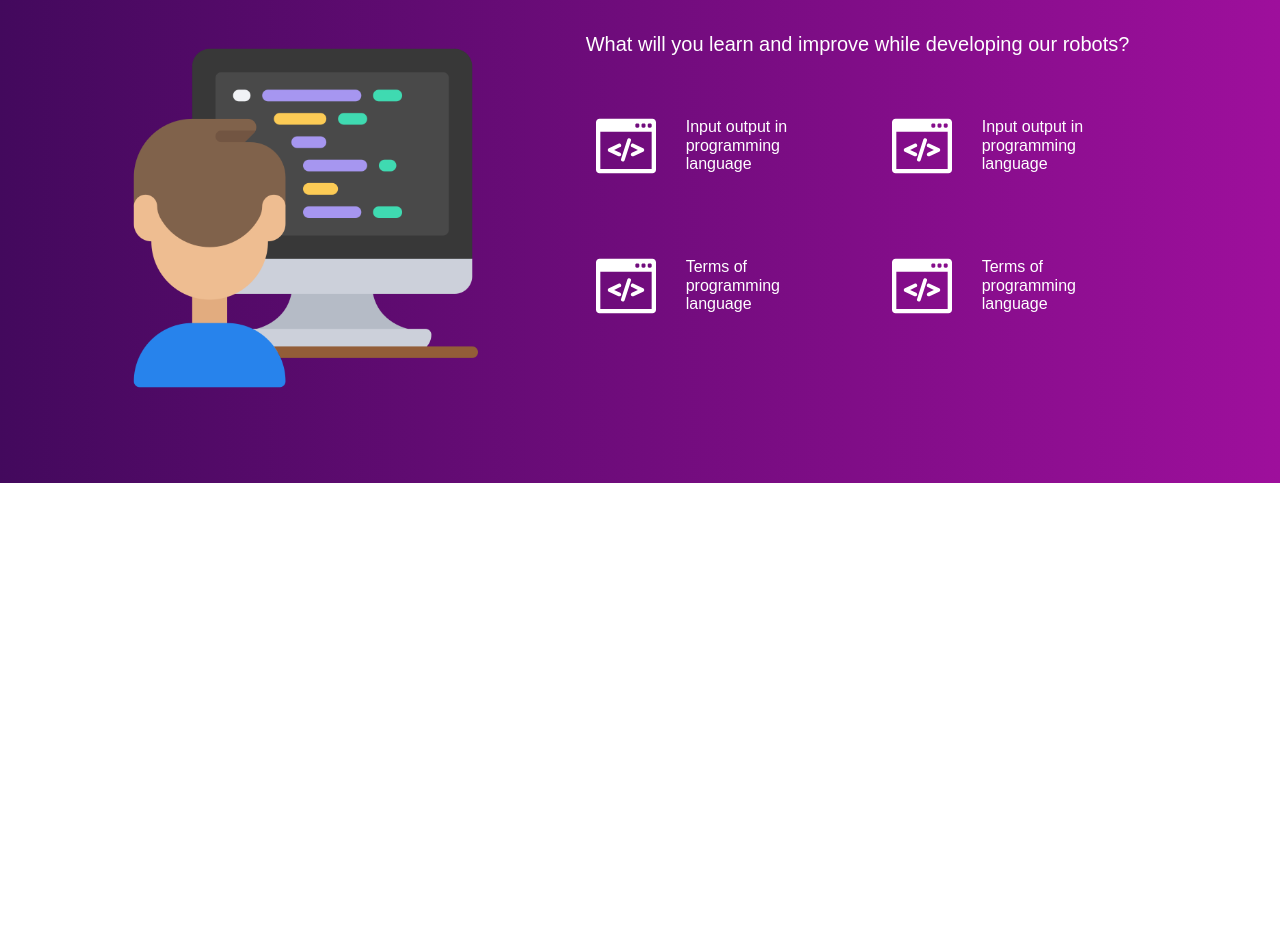
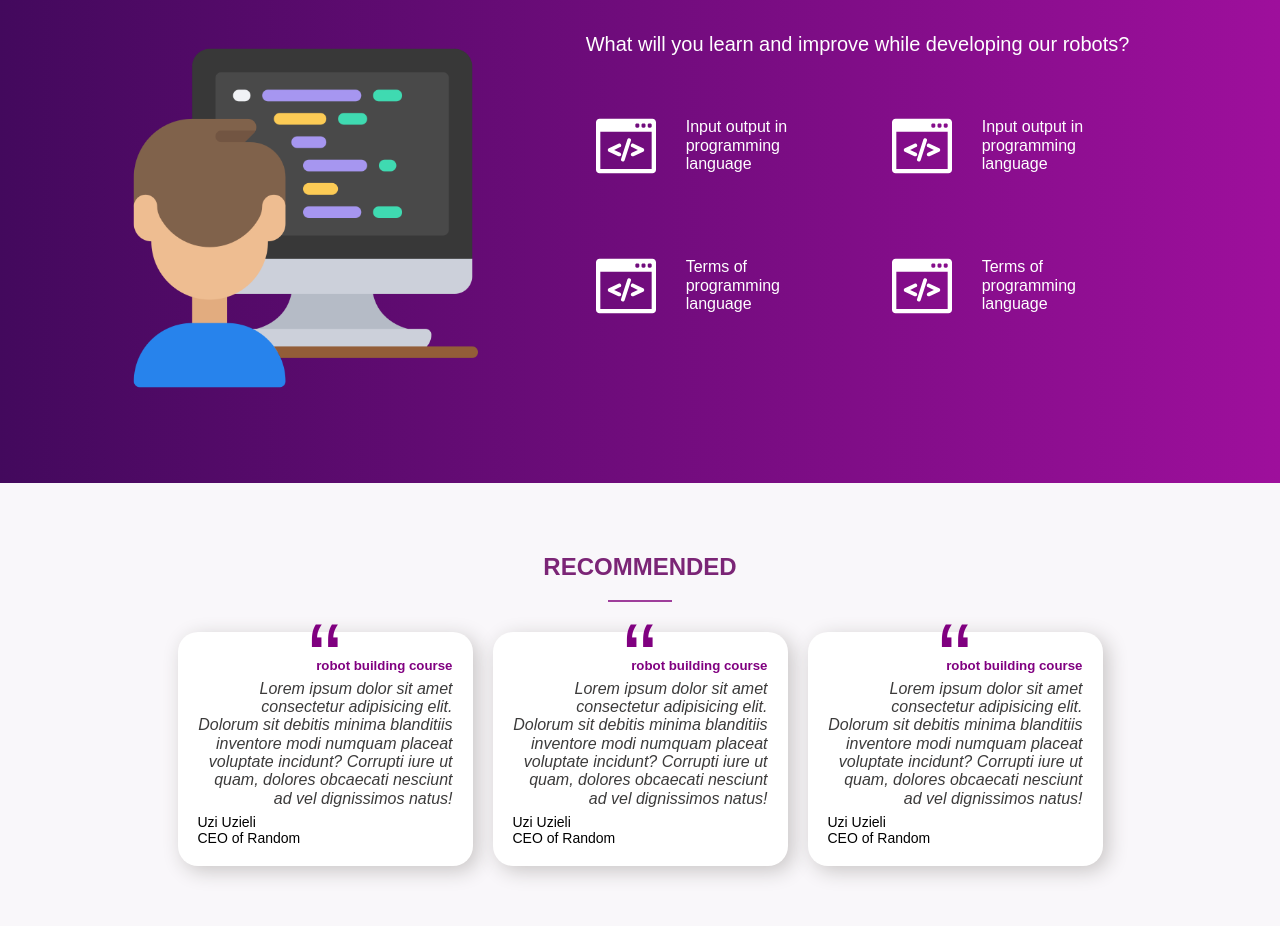
Before and after one commit to s15-coder/css-greystone, a plain HTML site: page index.html in a window 1280 px wide. Shown: the part 2251-3177 px from the top of the page. Before the commit the page ends 2734 px from the top, so only its background shows below. Drawn offline with nearby package versions, Linux system fonts and the light colour scheme.

Commit message:
phase 6 completed

```diff
--- /dev/null
+++ b/css/recommended-style.css
@@ -0,0 +1,50 @@
+.recommended {
+    padding: 50px;
+    background-color: #F9F7FA;
+}
+
+.recommended__reviews {
+    display: flex;
+    justify-content: center;
+}
+
+.review {
+    position: relative;
+    padding: 20px;
+    margin: 10px;
+    border-radius: 20px;
+    box-shadow: 5px 5px 20px rgb(200, 197, 197);
+    background-color: #FFFFFF;
+    width: 25%;
+}
+
+
+.review h5,
+.review p {
+    margin: 6px 0;
+    text-align: end;
+}
+
+.review p {
+    color: rgb(60, 59, 59);
+    font-style: italic;
+}
+
+.review h5 {
+    color: purple;
+}
+
+.review span {
+    font-size: 14px;
+    display: block;
+}
+
+.apostrophe {
+    width: 100%;
+    top: -30px;
+    left: 0;
+    text-align: center;
+    font-size: 100px !important;
+    color: purple;
+    position: absolute;
+}
--- a/index.html
+++ b/index.html
@@ -11,6 +11,7 @@
     <link rel="stylesheet" href="css/our-robots-style.css">
     <link rel="stylesheet" href="css/how-it-works-style.css">
     <link rel="stylesheet" href="css/learning-content-style.css">
+    <link rel="stylesheet" href="css/recommended-style.css">
 </head>
 
 <body>
@@ -135,10 +136,57 @@
                 </div>
             </div>
         </div>
+        <div class="recommended">
+            <h2 class="subheading">RECOMMENDED</h2>
+            <div class="divider"></div>
+            <div class="recommended__reviews">
+                <div class="review">
+                    <h5>robot building course</h5>
+                    <p>Lorem ipsum dolor sit amet consectetur adipisicing elit. Dolorum sit debitis minima blanditiis
+                        inventore modi numquam placeat voluptate incidunt? Corrupti iure ut quam, dolores obcaecati
+                        nesciunt
+                        ad vel dignissimos natus!
+                    </p>
+                    <div>
+                        <span class="name">Uzi Uzieli</span>
+                        <span>CEO of Random</span>
+                    </div>
+                    <span class="apostrophe">“</span>
+                </div>
+                <div class="review">
+                    <h5>robot building course</h5>
+                    <p>Lorem ipsum dolor sit amet consectetur adipisicing elit. Dolorum sit debitis minima blanditiis
+                        inventore modi numquam placeat voluptate incidunt? Corrupti iure ut quam, dolores obcaecati
+                        nesciunt
+                        ad vel dignissimos natus!
+                    </p>
+                    <div>
+                        <span class="name">Uzi Uzieli</span>
+                        <span>CEO of Random</span>
+                    </div>
+                    <span class="apostrophe">“</span>
+
+                </div>
+                <div class="review">
+                    <h5>robot building course</h5>
+                    <p>Lorem ipsum dolor sit amet consectetur adipisicing elit. Dolorum sit debitis minima blanditiis
+                        inventore modi numquam placeat voluptate incidunt? Corrupti iure ut quam, dolores obcaecati
+                        nesciunt
+                        ad vel dignissimos natus!
+                    </p>
+                    <div>
+                        <span class="name">Uzi Uzieli</span>
+                        <span>CEO of Random</span>
+                    </div>
+                    <span class="apostrophe">“</span>
+
+                </div>
+            </div>
+        </div>
+
         <div class="whatsappButton">
             <img src="./assets/whatsapp.png" alt="">
         </div>
-
     </main>
 </body>
 
```
